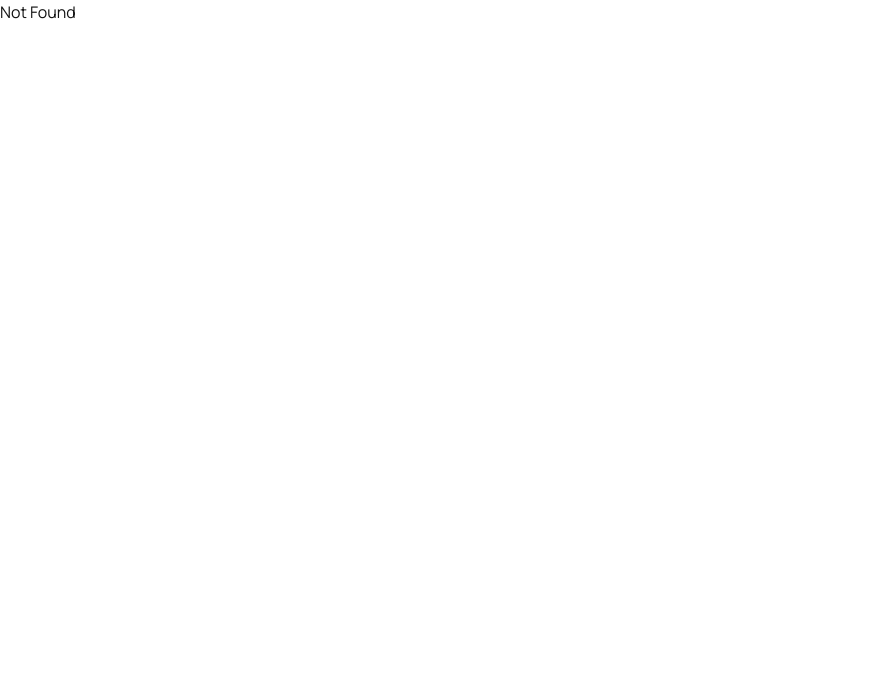
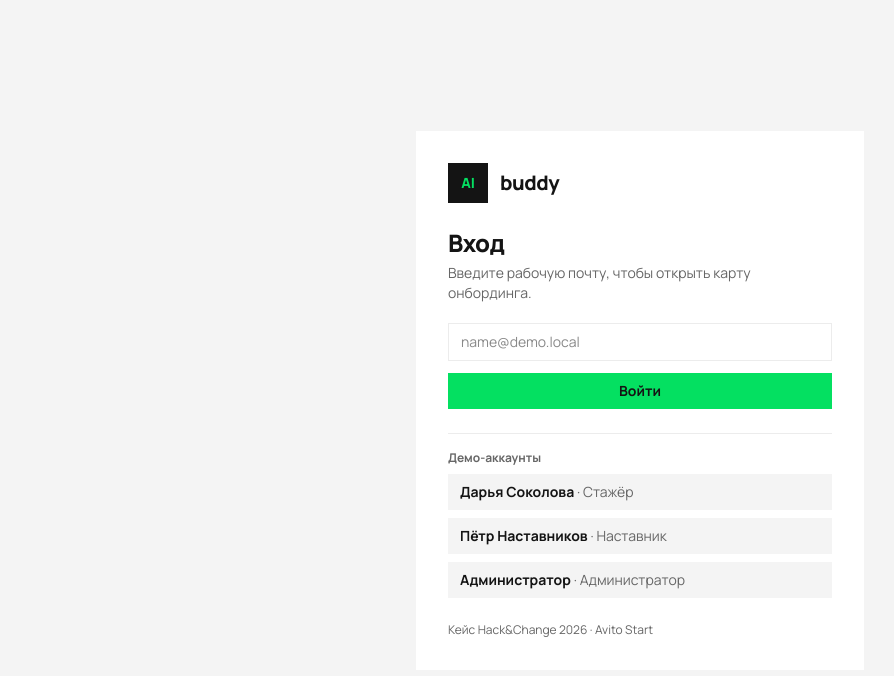
Before and after one commit to Roman4k-gg/hack, a React (Vite) app in the folder web/: page /login in a window 1280 px wide. Shown: the top 676 px of the page, without its empty margins (0-894 px from the left). Built offline with nearby package versions, Linux system fonts and the light colour scheme.

Commit message:
feat(web): login page, auth store and protected routes (M-03)

```diff
--- a/web/src/app/AppShell.tsx
+++ b/web/src/app/AppShell.tsx
@@ -1,5 +1,6 @@
-import { Link, Outlet } from '@tanstack/react-router';
-import { MapIcon, MessageCircle } from 'lucide-react';
+import { Link, Outlet, useNavigate } from '@tanstack/react-router';
+import { LogOut, MapIcon, MessageCircle } from 'lucide-react';
+import { useAuthStore } from '@/features/auth/authStore';
 
 const navItems = [
   { to: '/map', label: 'Карта', icon: MapIcon },
@@ -7,6 +8,15 @@ const navItems = [
 ] as const;
 
 export function AppShell() {
+  const navigate = useNavigate();
+  const user = useAuthStore((state) => state.user);
+  const logout = useAuthStore((state) => state.logout);
+
+  function onLogout() {
+    logout();
+    void navigate({ to: '/login' });
+  }
+
   return (
     <div className="flex min-h-screen bg-paper">
       <aside className="flex w-16 flex-col items-center gap-3 border-r border-line py-4">
@@ -30,6 +40,16 @@ export function AppShell() {
             </Link>
           ))}
         </nav>
+
+        <button
+          type="button"
+          onClick={onLogout}
+          title={user ? `Выйти (${user.full_name})` : 'Выйти'}
+          aria-label="Выйти"
+          className="mt-auto flex h-10 w-10 items-center justify-center text-muted hover:bg-mist"
+        >
+          <LogOut size={22} aria-hidden="true" />
+        </button>
       </aside>
 
       <main className="min-w-0 flex-1 px-7 py-7">
--- /dev/null
+++ b/web/src/features/auth/LoginPage.tsx
@@ -0,0 +1,99 @@
+import { useState, type FormEvent } from 'react';
+import { useNavigate } from '@tanstack/react-router';
+import { login } from './api';
+import { useAuthStore } from './authStore';
+import { demoUsers } from './demoUsers';
+
+const roleLabels = {
+  intern: 'Стажёр',
+  mentor: 'Наставник',
+  hr: 'HR',
+  admin: 'Администратор',
+} as const;
+
+export function LoginPage() {
+  const navigate = useNavigate();
+  const setSession = useAuthStore((state) => state.setSession);
+  const [email, setEmail] = useState('');
+  const [error, setError] = useState('');
+  const [loading, setLoading] = useState(false);
+
+  async function signIn(value: string) {
+    setLoading(true);
+    setError('');
+    try {
+      setSession(await login(value));
+      await navigate({ to: '/map' });
+    } catch {
+      setError('Не удалось войти. Проверьте почту.');
+    } finally {
+      setLoading(false);
+    }
+  }
+
+  function onSubmit(event: FormEvent) {
+    event.preventDefault();
+    void signIn(email);
+  }
+
+  return (
+    <main className="flex min-h-screen items-center justify-center bg-mist p-7">
+      <div className="w-full max-w-md bg-paper p-8">
+        <div className="flex items-center gap-3">
+          <div className="flex h-10 w-10 items-center justify-center bg-ink text-sm font-extrabold text-brand">
+            AI
+          </div>
+          <span className="text-xl font-extrabold tracking-tight">buddy</span>
+        </div>
+
+        <h1 className="mt-6 text-2xl font-extrabold tracking-tight">Вход</h1>
+        <p className="mt-1 text-sm text-muted">
+          Введите рабочую почту, чтобы открыть карту онбординга.
+        </p>
+
+        <form onSubmit={onSubmit} className="mt-5 flex flex-col gap-3">
+          <input
+            type="email"
+            value={email}
+            onChange={(event) => setEmail(event.target.value)}
+            placeholder="name@demo.local"
+            aria-label="Почта"
+            required
+            className="border border-line px-3 py-2 text-sm outline-none focus:border-ink"
+          />
+          <button
+            type="submit"
+            disabled={loading}
+            className="bg-brand px-4 py-2 text-sm font-bold text-ink disabled:opacity-50"
+          >
+            {loading ? 'Входим…' : 'Войти'}
+          </button>
+          {error && <p className="text-sm text-alert">{error}</p>}
+        </form>
+
+        <div className="mt-6 border-t border-line pt-4">
+          <p className="text-xs font-bold text-muted">Демо-аккаунты</p>
+          <ul className="mt-2 flex flex-col gap-2">
+            {demoUsers.map((user) => (
+              <li key={user.id}>
+                <button
+                  type="button"
+                  disabled={loading}
+                  onClick={() => void signIn(user.email)}
+                  className="w-full bg-mist px-3 py-2 text-left text-sm hover:bg-line"
+                >
+                  <span className="font-bold">{user.full_name}</span>
+                  <span className="text-muted"> · {roleLabels[user.role]}</span>
+                </button>
+              </li>
+            ))}
+          </ul>
+        </div>
+
+        <p className="mt-6 text-xs text-muted">
+          Кейс Hack&amp;Change 2026 · Avito Start
+        </p>
+      </div>
+    </main>
+  );
+}
--- /dev/null
+++ b/web/src/features/auth/api.ts
@@ -0,0 +1,20 @@
+import { demoUsers } from './demoUsers';
+import { loginResponseSchema, type LoginResponse } from './types';
+
+export async function login(email: string): Promise<LoginResponse> {
+  await new Promise((resolve) => setTimeout(resolve, 300));
+
+  const user = demoUsers.find(
+    (item) => item.email === email.trim().toLowerCase(),
+  );
+  if (!user) {
+    throw new Error('Пользователь не найден');
+  }
+
+  return loginResponseSchema.parse({
+    token: `demo-token-${user.id}`,
+    token_type: 'Bearer',
+    expires_at: new Date(Date.now() + 8 * 60 * 60 * 1000).toISOString(),
+    user,
+  });
+}
--- /dev/null
+++ b/web/src/features/auth/authStore.ts
@@ -0,0 +1,23 @@
+import { create } from 'zustand';
+import { persist } from 'zustand/middleware';
+import type { LoginResponse, User } from './types';
+
+type AuthState = {
+  token: string | null;
+  user: User | null;
+  setSession: (session: LoginResponse) => void;
+  logout: () => void;
+};
+
+export const useAuthStore = create<AuthState>()(
+  persist(
+    (set) => ({
+      token: null,
+      user: null,
+      setSession: (session) =>
+        set({ token: session.token, user: session.user }),
+      logout: () => set({ token: null, user: null }),
+    }),
+    { name: 'ai-buddy-auth' },
+  ),
+);
--- /dev/null
+++ b/web/src/features/auth/demoUsers.ts
@@ -0,0 +1,28 @@
+import type { User } from './types';
+
+export const demoUsers: User[] = [
+  {
+    id: 'demo-dasha',
+    email: 'dasha@demo.local',
+    full_name: 'Дарья Соколова',
+    role: 'intern',
+    position: 'Стажёр-разработчик',
+    team_name: 'Search',
+    mentor_name: 'Пётр',
+  },
+  {
+    id: 'demo-petr',
+    email: 'petr@demo.local',
+    full_name: 'Пётр Наставников',
+    role: 'mentor',
+    position: 'Старший разработчик',
+    team_name: 'Search',
+  },
+  {
+    id: 'demo-admin',
+    email: 'admin@demo.local',
+    full_name: 'Администратор',
+    role: 'admin',
+    position: 'HR-партнёр',
+  },
+];
--- /dev/null
+++ b/web/src/features/auth/types.ts
@@ -0,0 +1,26 @@
+import { z } from 'zod';
+
+export const roleSchema = z.enum(['intern', 'mentor', 'hr', 'admin']);
+export type Role = z.infer<typeof roleSchema>;
+
+export const userSchema = z.object({
+  id: z.string(),
+  email: z.string(),
+  full_name: z.string(),
+  role: roleSchema,
+  position: z.string().nullable().optional(),
+  team_id: z.string().nullable().optional(),
+  team_name: z.string().nullable().optional(),
+  team_slug: z.string().nullable().optional(),
+  mentor_id: z.string().nullable().optional(),
+  mentor_name: z.string().nullable().optional(),
+});
+export type User = z.infer<typeof userSchema>;
+
+export const loginResponseSchema = z.object({
+  token: z.string(),
+  token_type: z.string(),
+  expires_at: z.string(),
+  user: userSchema,
+});
+export type LoginResponse = z.infer<typeof loginResponseSchema>;
--- a/web/src/routeTree.gen.ts
+++ b/web/src/routeTree.gen.ts
@@ -11,6 +11,7 @@
 import { Route as rootRouteImport } from './routes/__root'
 import { Route as IndexRouteImport } from './routes/index'
 import { Route as AppRouteImport } from './routes/_app'
+import { Route as LoginRouteImport } from './routes/login'
 import { Route as AppMapRouteImport } from './routes/_app/map'
 
 const IndexRoute = IndexRouteImport.update({
@@ -22,6 +23,11 @@ const AppRoute = AppRouteImport.update({
   id: '/_app',
   getParentRoute: () => rootRouteImport,
 } as any)
+const LoginRoute = LoginRouteImport.update({
+  id: '/login',
+  path: '/login',
+  getParentRoute: () => rootRouteImport,
+} as any)
 const AppMapRoute = AppMapRouteImport.update({
   id: '/map',
   path: '/map',
@@ -30,29 +36,33 @@ const AppMapRoute = AppMapRouteImport.update({
 
 export interface FileRoutesByFullPath {
   '/': typeof IndexRoute
+  '/login': typeof LoginRoute
   '/map': typeof AppMapRoute
 }
 export interface FileRoutesByTo {
   '/': typeof IndexRoute
+  '/login': typeof LoginRoute
   '/map': typeof AppMapRoute
 }
 export interface FileRoutesById {
   __root__: typeof rootRouteImport
   '/': typeof IndexRoute
   '/_app': typeof AppRouteWithChildren
+  '/login': typeof LoginRoute
   '/_app/map': typeof AppMapRoute
 }
 export interface FileRouteTypes {
   fileRoutesByFullPath: FileRoutesByFullPath
-  fullPaths: '/' | '/map'
+  fullPaths: '/' | '/login' | '/map'
   fileRoutesByTo: FileRoutesByTo
-  to: '/' | '/map'
-  id: '__root__' | '/' | '/_app' | '/_app/map'
+  to: '/' | '/login' | '/map'
+  id: '__root__' | '/' | '/_app' | '/login' | '/_app/map'
   fileRoutesById: FileRoutesById
 }
 export interface RootRouteChildren {
   IndexRoute: typeof IndexRoute
   AppRoute: typeof AppRouteWithChildren
+  LoginRoute: typeof LoginRoute
 }
 
 declare module '@tanstack/react-router' {
@@ -69,6 +79,13 @@ declare module '@tanstack/react-router' {
       path: ''
       fullPath: '/'
       preLoaderRoute: typeof AppRouteImport
+      parentRoute: typeof rootRouteImport
+    }
+    '/login': {
+      id: '/login'
+      path: '/login'
+      fullPath: '/login'
+      preLoaderRoute: typeof LoginRouteImport
       parentRoute: typeof rootRouteImport
     }
     '/_app/map': {
@@ -94,6 +111,7 @@ const AppRouteWithChildren = AppRoute._addFileChildren(AppRouteChildren)
 const rootRouteChildren: RootRouteChildren = {
   IndexRoute: IndexRoute,
   AppRoute: AppRouteWithChildren,
+  LoginRoute: LoginRoute,
 }
 export const routeTree = rootRouteImport
   ._addFileChildren(rootRouteChildren)
--- a/web/src/routes/_app.tsx
+++ b/web/src/routes/_app.tsx
@@ -1,6 +1,12 @@
-import { createFileRoute } from '@tanstack/react-router';
+import { createFileRoute, redirect } from '@tanstack/react-router';
 import { AppShell } from '@/app/AppShell';
+import { useAuthStore } from '@/features/auth/authStore';
 
 export const Route = createFileRoute('/_app')({
+  beforeLoad: () => {
+    if (!useAuthStore.getState().token) {
+      throw redirect({ to: '/login' });
+    }
+  },
   component: AppShell,
 });
--- /dev/null
+++ b/web/src/routes/login.tsx
@@ -0,0 +1,6 @@
+import { createFileRoute } from '@tanstack/react-router';
+import { LoginPage } from '@/features/auth/LoginPage';
+
+export const Route = createFileRoute('/login')({
+  component: LoginPage,
+});
```
